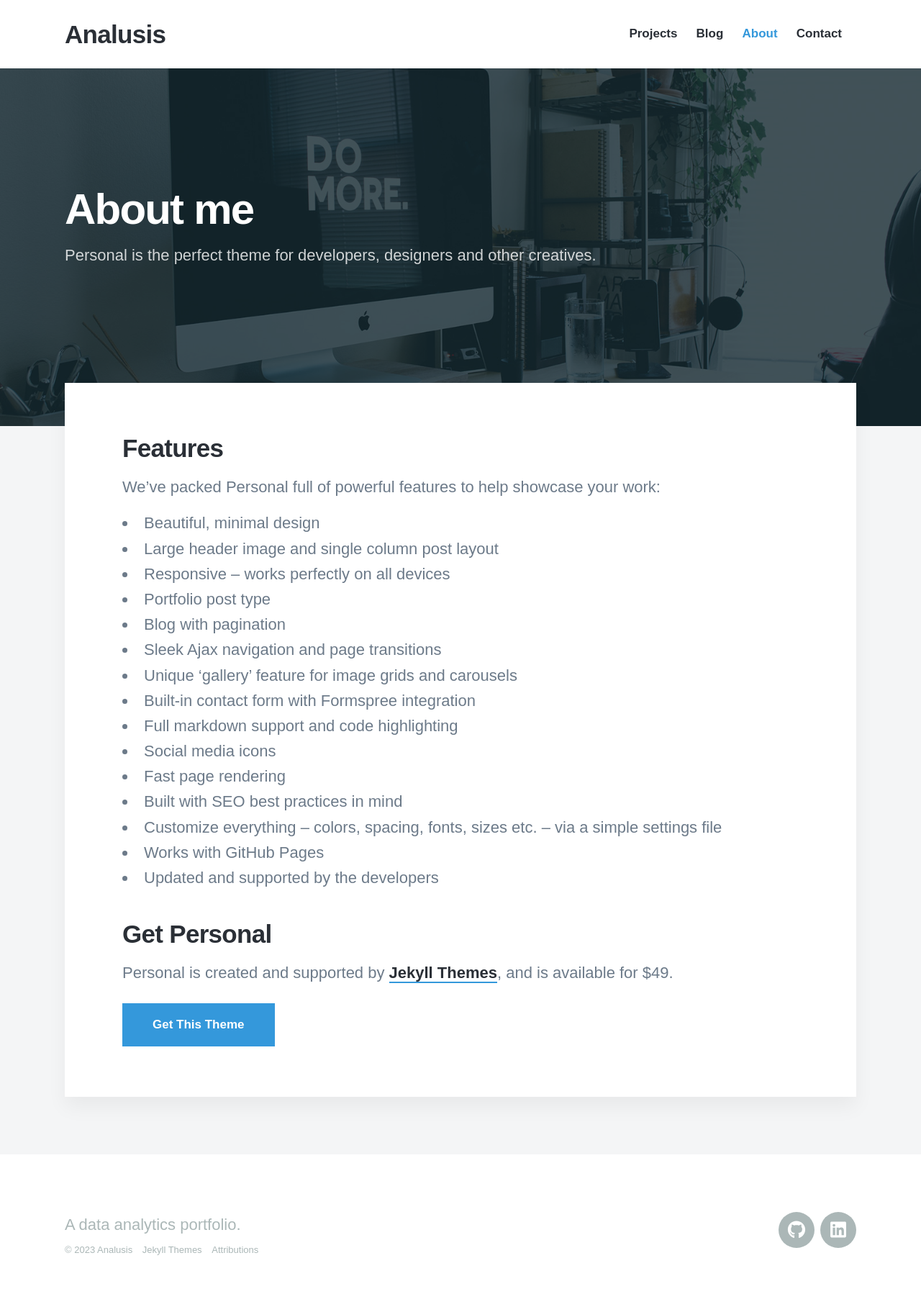
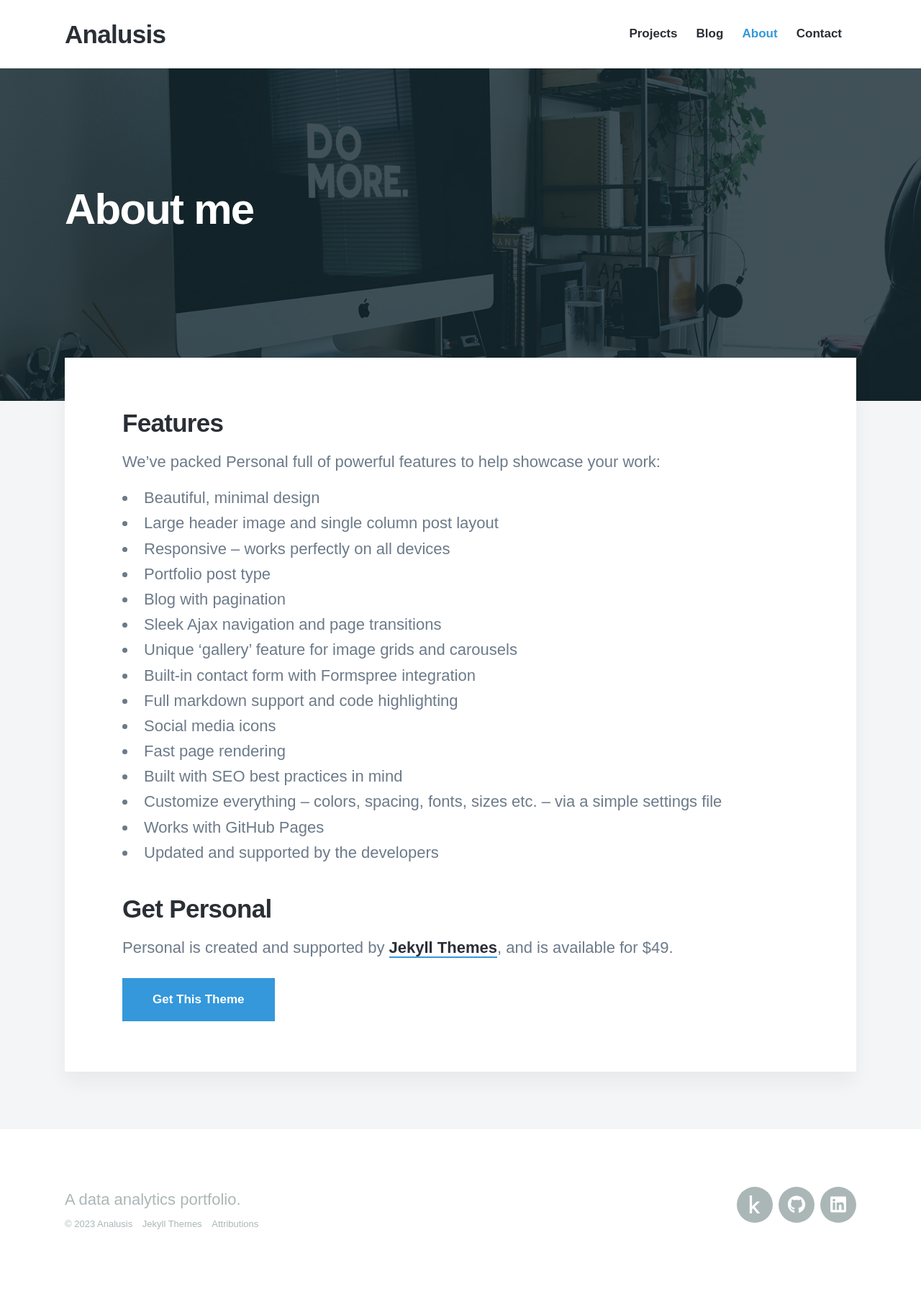
Before and after one commit to analusis/analusis.github.io, a Jekyll site: the page built from _pages/about.md, in a window 1280 px wide. Shown: the whole page at 72% size. Built offline with Jekyll 4.4.1, drawn with Linux system fonts in a browser that asks for light colours; nearby versions of some CDN libraries; some web fonts are replaced; after the commit the page ends 1787 px from its top, so only the background shows below that.

Commit message:
Updated fontawesome

```diff
--- a/_data/settings.yml
+++ b/_data/settings.yml
@@ -33,6 +33,7 @@
   send_button_text: 'Send Message'
 
 social_settings:
+  kaggle_url: 'https://www.kaggle.com/analusis'
   facebook_url: ''
   twitter_url: ''
   instagram_url: ''
--- a/_layouts/default.html
+++ b/_layouts/default.html
@@ -44,9 +44,9 @@
 	<link rel="stylesheet" href="{{ '/css/style.css' | relative_url }}">
 
 	<!-- Icons -->
-	<script defer src="https://use.fontawesome.com/releases/v5.1.1/js/solid.js" integrity="sha384-GXi56ipjsBwAe6v5X4xSrVNXGOmpdJYZEEh/0/GqJ3JTHsfDsF8v0YQvZCJYAiGu" crossorigin="anonymous"></script>
-	<script defer src="https://use.fontawesome.com/releases/v5.1.1/js/brands.js" integrity="sha384-0inRy4HkP0hJ038ZyfQ4vLl+F4POKbqnaUB6ewmU4dWP0ki8Q27A0VFiVRIpscvL" crossorigin="anonymous"></script>
-	<script defer src="https://use.fontawesome.com/releases/v5.1.1/js/fontawesome.js" integrity="sha384-NY6PHjYLP2f+gL3uaVfqUZImmw71ArL9+Roi9o+I4+RBqArA2CfW1sJ1wkABFfPe" crossorigin="anonymous"></script>
+	<script defer src="https://use.fontawesome.com/releases/v5.15.4/js/solid.js" integrity="sha384-/BxOvRagtVDn9dJ+JGCtcofNXgQO/CCCVKdMfL115s3gOgQxWaX/tSq5V8dRgsbc" crossorigin="anonymous"></script>
+	<script defer src="https://use.fontawesome.com/releases/v5.15.4/js/brands.js" integrity="sha384-xf4z6gHzXeY6YwFJm8AKcD9SSq8TsfF4+UJj1JxzwQHk+VNATxkknGEzmdtYV0w1" crossorigin="anonymous"></script>
+	<script defer src="https://use.fontawesome.com/releases/v5.15.4/js/fontawesome.js" integrity="sha384-dPBGbj4Uoy1OOpM4+aRGfAOc0W37JkROT+3uynUgTHZCHZNMHfGXsmmvYTffZjYO" crossorigin="anonymous"></script>
 
 	{% if site.data.settings.advanced_settings.custom_styles %}
 	<!-- Custom Styles -->
--- a/_pages/about.md
+++ b/_pages/about.md
@@ -1,6 +1,6 @@
 ---
 title: About me
-subtitle: Personal is the perfect theme for developers, designers and other creatives.
+subtitle:
 description: Personal is the perfect theme for developers, designers and other creatives.
 featured_image: /images/demo/about.jpg
 ---
--- a/_sass/_includes/_socials.scss
+++ b/_sass/_includes/_socials.scss
@@ -64,3 +64,9 @@
 		background: #0072b1;
 	}
 }
+
+.ich-Kaggle {
+	&:hover {
+		background: #20beff;
+	}
+}
```
